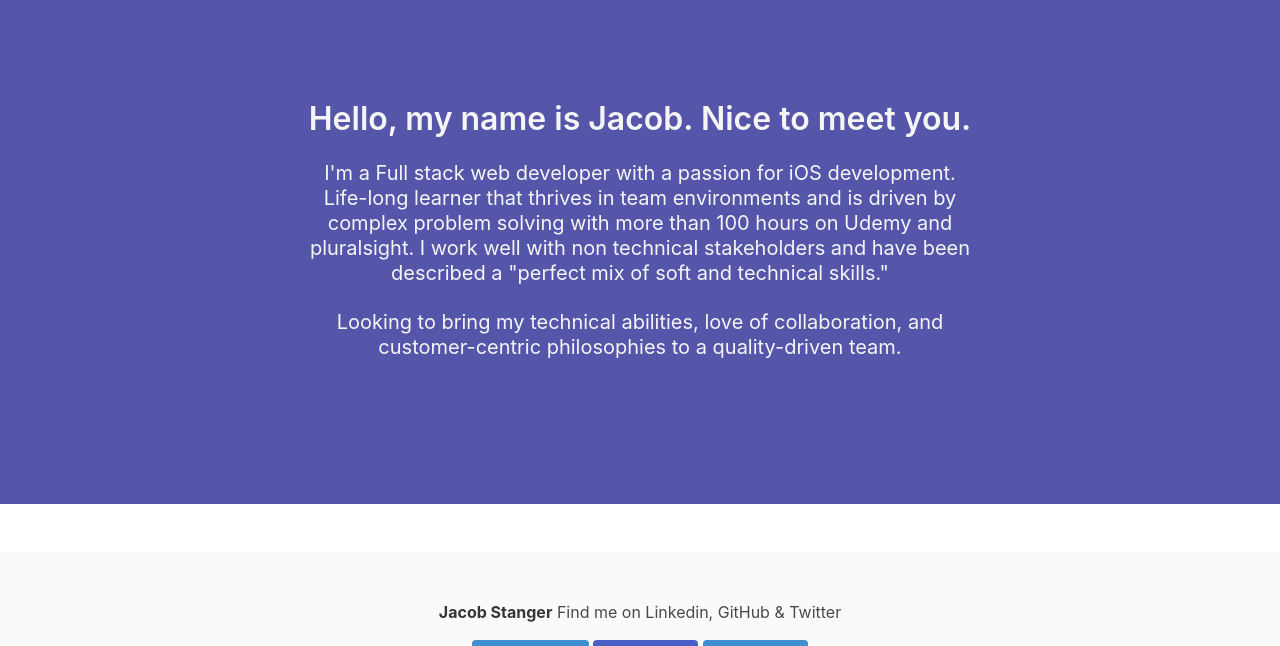
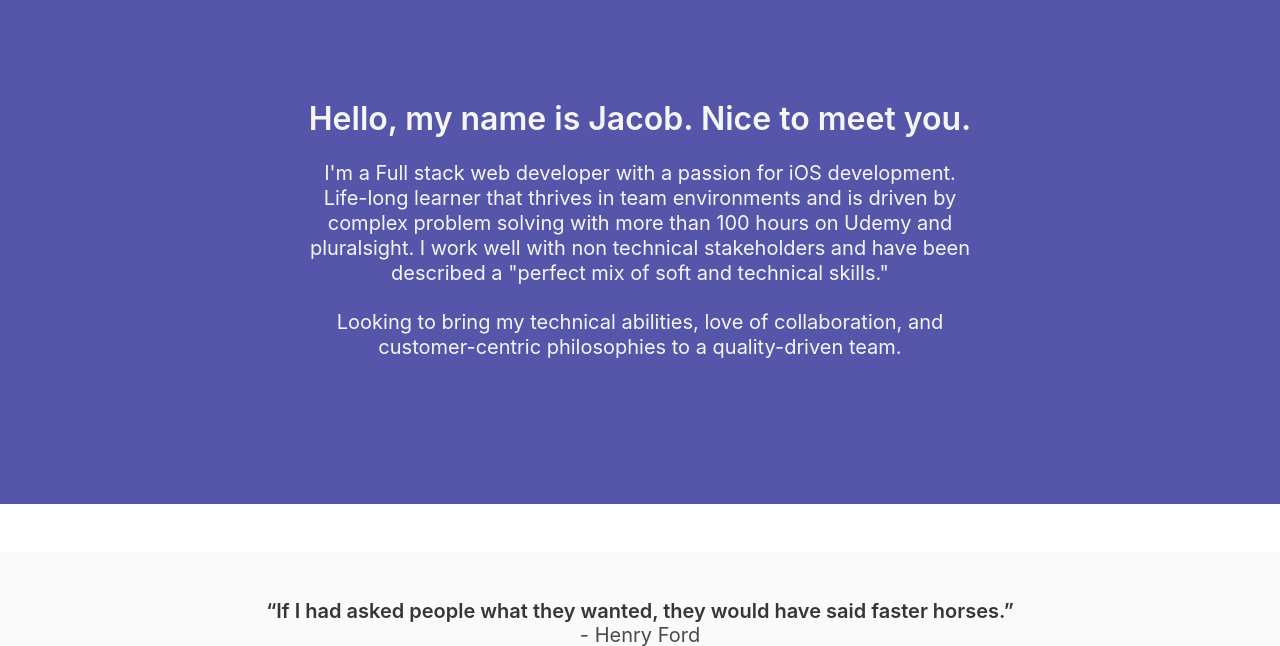
Before and after one commit to jcstang/bulma-portfolio, a plain HTML site: page index.html in a window 1280 px wide. Shown: the part 629-1275 px from the top of the page. Drawn offline with nearby package versions, Linux system fonts and the light colour scheme.

Commit message:
henry ford quote. about fast horses.

```diff
--- a/index.html
+++ b/index.html
@@ -90,6 +90,10 @@
 
     <!-- *********************** footer *********************************** -->
     <footer class="footer">
+      <div class="content">
+        <p class="title is-5 has-text-centered">“If I had asked people what they wanted, they would have said faster horses.”</p>
+        <p class="subtitle has-text-centered">- Henry Ford</p>
+      </div>
       <div class="content has-text-centered">
         <p>
           <strong>Jacob Stanger</strong> Find me on Linkedin, GitHub & Twitter
```
